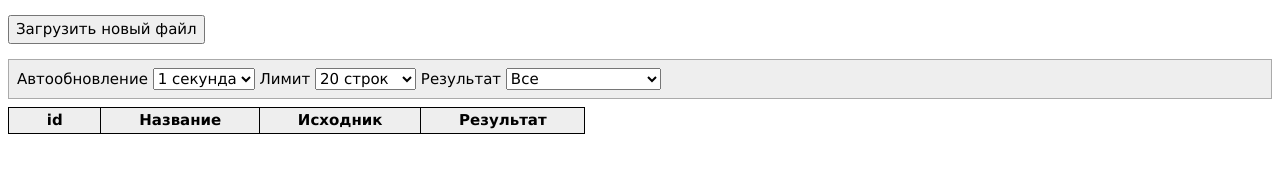
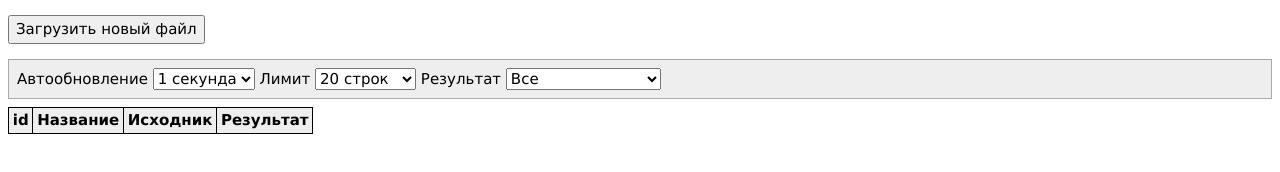
Before and after one commit to yuridanil/sd, a website: page queue.html in a window 1280 px wide. Drawn offline with nearby package versions, Linux system fonts and the light colour scheme; no server answers.

Commit message:
Update queue.html

```diff
--- a/queue.html
+++ b/queue.html
@@ -22,8 +22,8 @@
               }
 
               th {
-                     padding-left: 1cm;
-                     padding-right: 1cm;
+                     padding-left: 1mm;
+                     padding-right: 1mm;
               }
 
               td {
```
